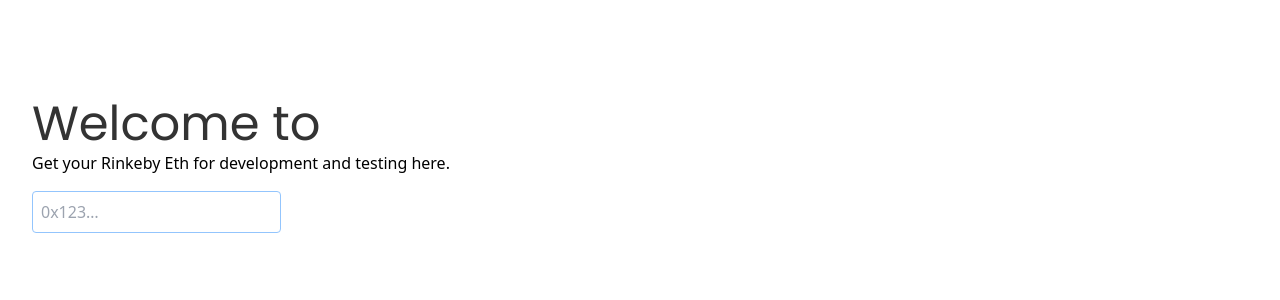
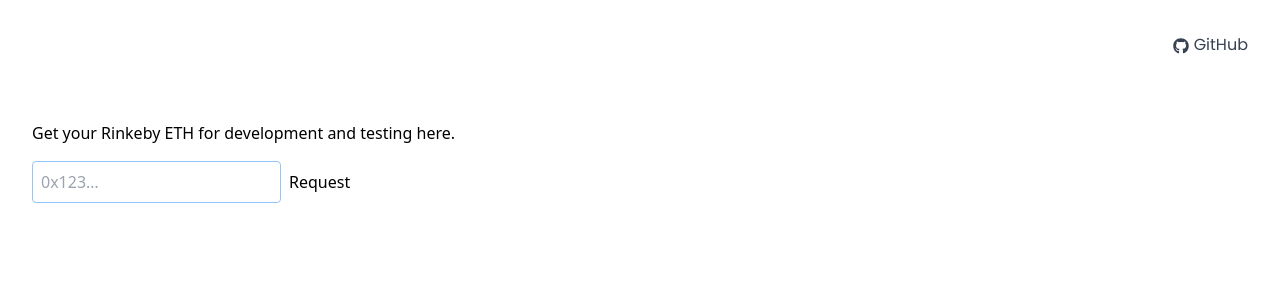
Before and after one commit to cryptojobslist/rinkebyfaucet, a Next.js app: page / in a window 1280 px wide. Shown: the top 300 px of the page. Built offline with nearby package versions, Linux system fonts and the light colour scheme; what tailwindcss-spinner would draw is missing.

Commit message:
Added a few dependencies and improved the form

```diff
--- /dev/null
+++ b/components/requestForm.tsx
@@ -0,0 +1,12 @@
+import { useForm } from 'react-hook-form'
+import HCaptcha from '@hcaptcha/react-hcaptcha'
+
+export default function RequestForm() {
+  return (
+    <form className='space-x-2'>
+      <input type='text' placeholder='0x123…' className='p-2 mt-4 border border-blue-300 border-solid rounded' />
+      <button className='rounded'>Request</button>
+      {/* <HCaptcha size='invisible' sitekey={process.env.NODE_PUBLIC_HCAPTCHA} /> */}
+    </form>
+  )
+}
--- a/pages/_app.tsx
+++ b/pages/_app.tsx
@@ -7,7 +7,7 @@
     <>
       <NextSeo
         title={process.env.appName}
-        description='Rinkeby Faucet - Get your Rinkeby Eth for development and testing here.'
+        description='Rinkeby Faucet - Get your Rinkeby ETH for development and testing here.'
       />
       <Head>
         <link
--- a/pages/index.tsx
+++ b/pages/index.tsx
@@ -1,7 +1,8 @@
 import { useEffect } from 'react'
 import { fetch } from 'lib/fetch'
 import Link from 'next/link'
-import Router from 'next/router'
+import RequestForm from 'components/requestForm'
+import { FaGithub } from 'react-icons/fa'
 
 export default function IndexPage({ error, ...props }) {
   return (
@@ -9,6 +10,7 @@
       <nav className='flex items-center justify-between p-8'>
         <ul className='flex items-center justify-between space-x-4'>
           <li>
+            {process.env.appName}
             {/* <img
               src='./logo.svg'
               alt={process.env.appName + ' logo'}
@@ -16,11 +18,18 @@
             /> */}
           </li>
         </ul>
+        <ul className='flex items-center justify-between space-x-4'>
+          <li>
+            <a href='https://github.com/cryptojobslist/rinkebyfaucet' target='_blank'>
+              <FaGithub className='inline' /> GitHub
+            </a>
+          </li>
+        </ul>
       </nav>
       <div className='m-8'>
-        <h1 className='text-left title'>Welcome to {process.env.appName}</h1>
-        <p>Get your Rinkeby Eth for development and testing here.</p>
-        <input type='text' placeholder='0x123…' className='p-2 mt-4 border border-blue-300 border-solid rounded' />
+        <h1 className='text-left title'>{process.env.appName}</h1>
+        <p>Get your Rinkeby ETH for development and testing here.</p>
+        <RequestForm />
       </div>
     </div>
   )
```
Also changed, not shown: package.json (+6 -3 lines), 1 other file (tests, documents, lock files or other folders).
